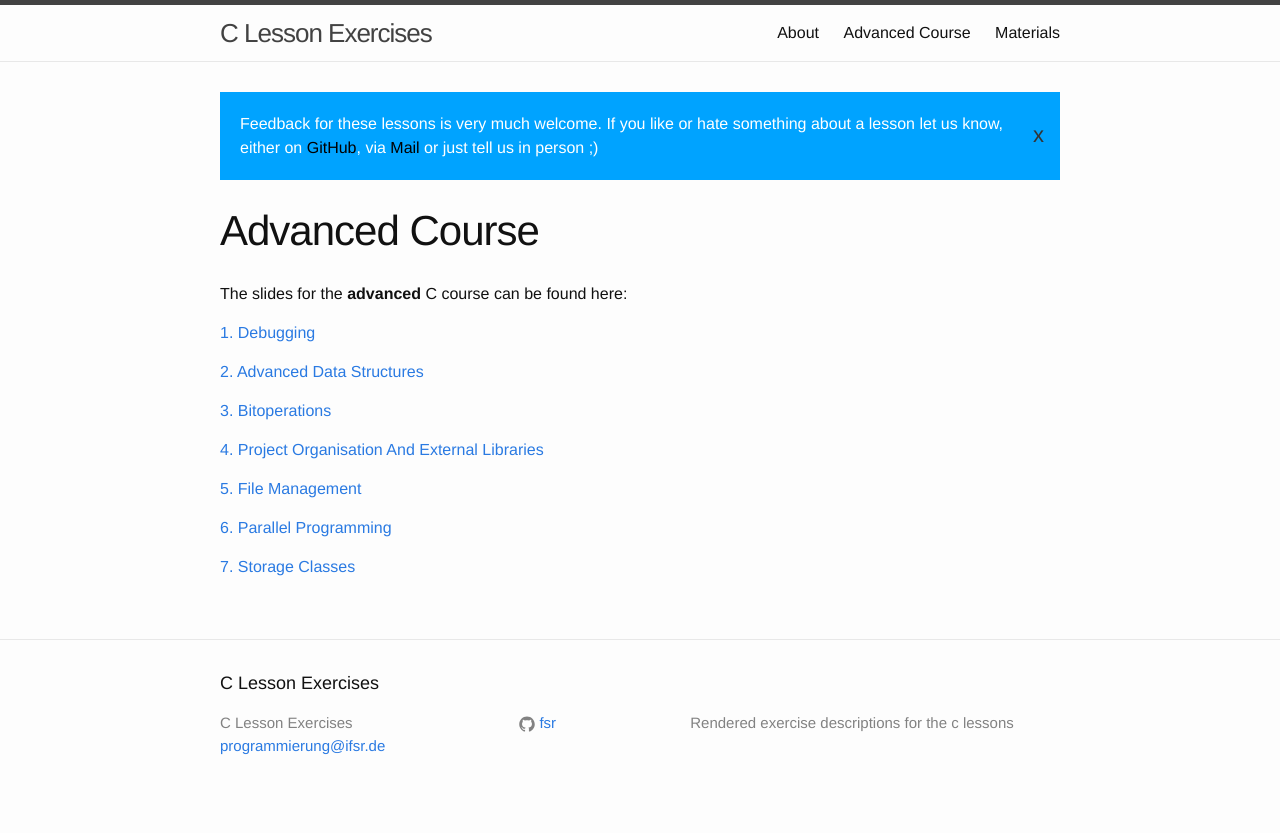
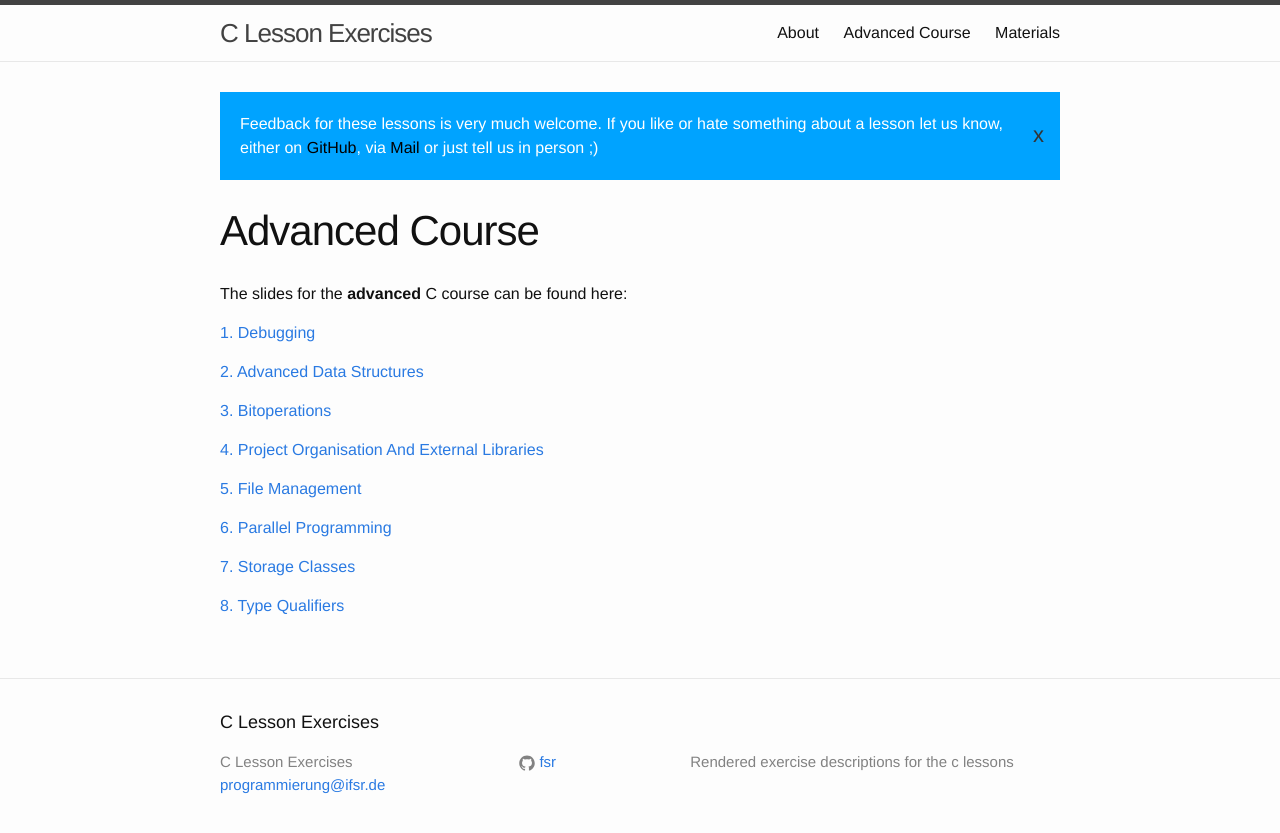
Before and after one commit to fsr/c-lessons, a Jekyll site: the page built from advanced.md, in a window 1280 px wide. Shown: the top 833 px of the page. Built offline with Jekyll 4.4.1, drawn with Linux system fonts in a browser that asks for light colours.

Commit message:
added slide set 18

```diff
--- a/_data/advanced.yml
+++ b/_data/advanced.yml
@@ -27,3 +27,7 @@ slides:
     number: 7
     name: Storage Classes
     url: https://ifsr.de/kurs-materialien/c/17_storage_classes.pdf
+  -
+    number: 8
+    name: Type Qualifiers
+    url: https://ifsr.de/kurs-materialien/c/18_type_qualifiers.pdf
```
